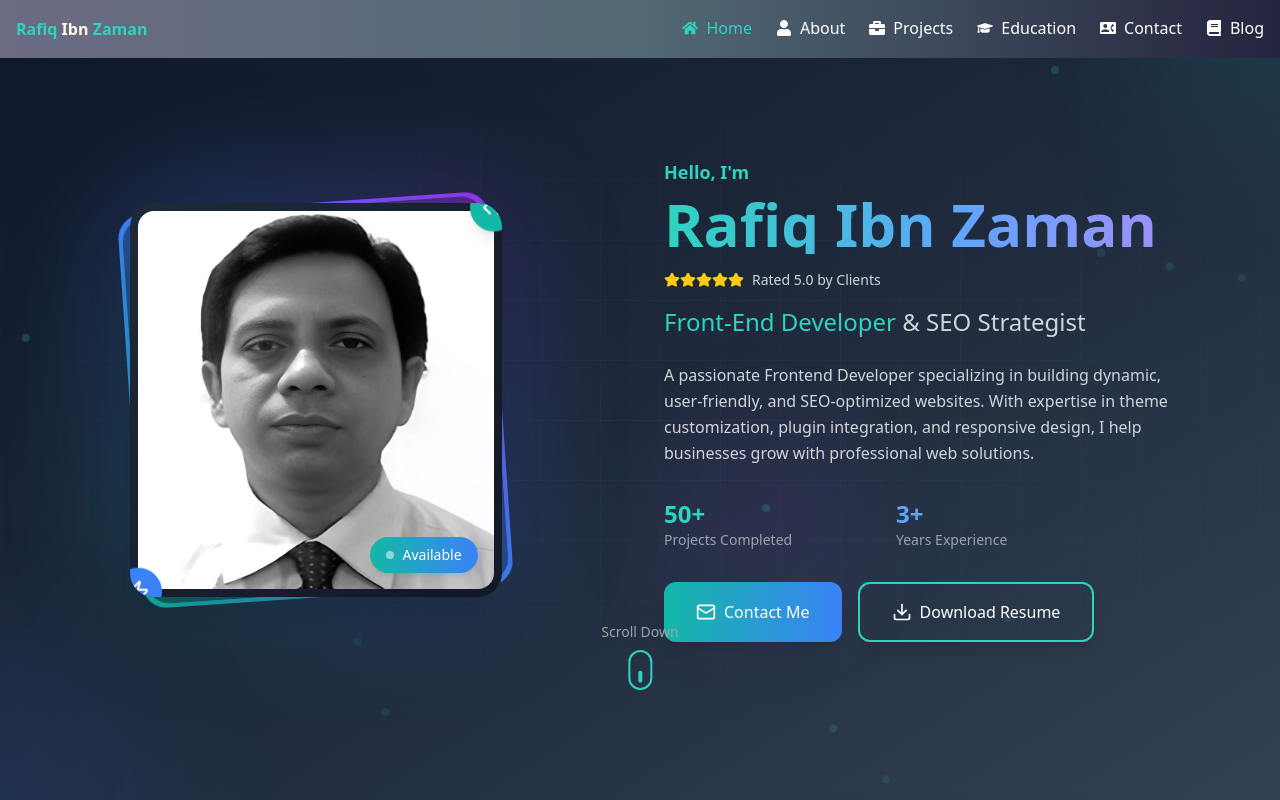
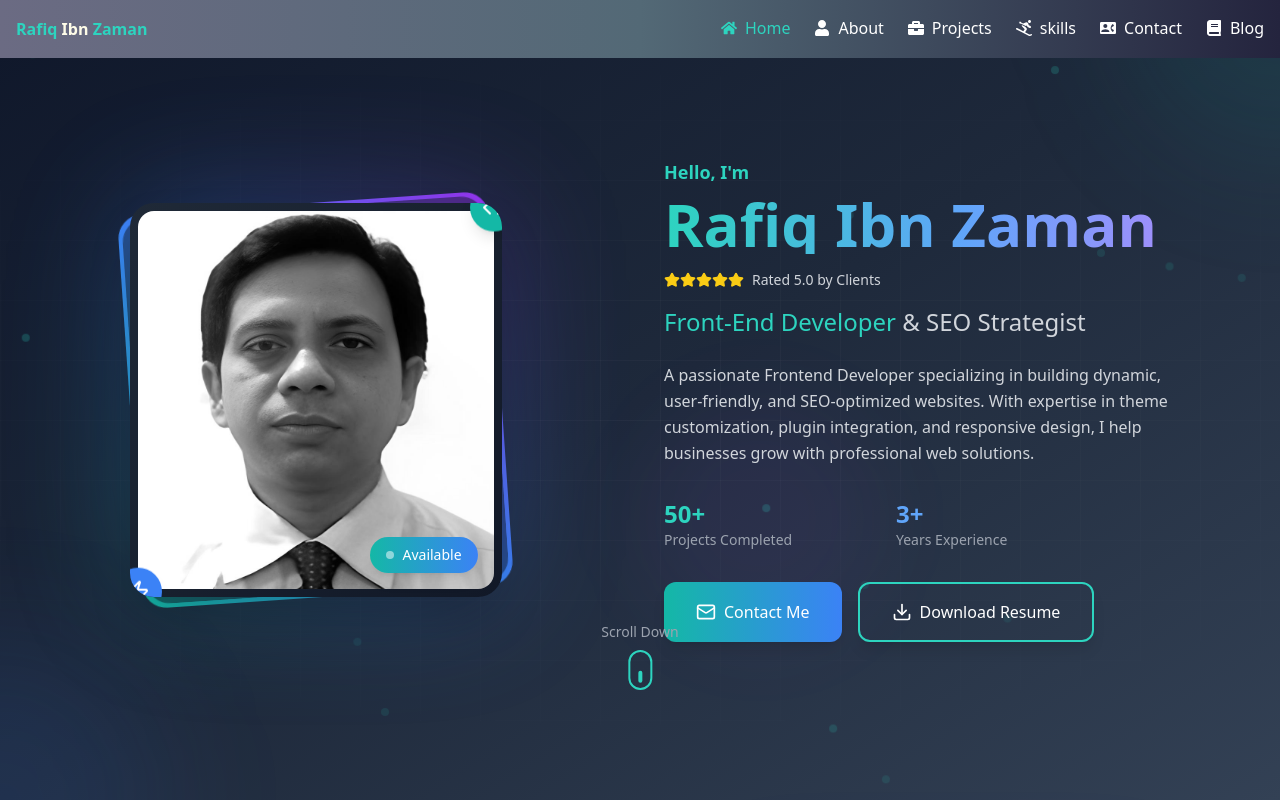
Before and after one commit to nur922184/Rafiq-Ibn-Zaman, a React (Vite) app: page / in a window 1280 px wide. Shown: the top 800 px of the page. Built offline with nearby package versions, Linux system fonts and the light colour scheme.

Commit message:
update the some

```diff
--- a/index.html
+++ b/index.html
@@ -6,7 +6,7 @@
     <meta name="viewport" content="width=device-width, initial-scale=1.0" />
 
     <!-- SEO Meta Tags -->
-    <title>Rafiq Ibn Zaman - SEO Specialist & Web Developer</title>
+    <title>Rafiq Ibn Zaman</title>
     <meta name="description" content="Rafiq Ibn Zaman - Professional SEO Specialist and Web Developer. Expert in keyword research, technical SEO, on-page optimization, and data analysis. Boosting organic growth and digital visibility.">
     <meta name="keywords" content="Rafiq Ibn Zaman, SEO Specialist, Web Developer, SEO Expert, Digital Marketing, Keyword Research, Technical SEO, Bangladesh SEO">
     <meta name="author" content="Rafiq Ibn Zaman">
--- a/src/Component/Navber/Navber.jsx
+++ b/src/Component/Navber/Navber.jsx
@@ -1,6 +1,6 @@
 import React, { useEffect, useState } from 'react';
 import { BsMoon, BsSun } from 'react-icons/bs';
-import { FaBook, FaBriefcase, FaGraduationCap, FaHome, FaPen, FaUser } from 'react-icons/fa';
+import { FaBook, FaBriefcase, FaGraduationCap, FaHome, FaPen, FaSkiing, FaUser } from 'react-icons/fa';
 import { MdContactPhone } from 'react-icons/md';
 import { Link } from 'react-scroll'; // ✅ react-scroll import
 
@@ -76,7 +76,7 @@ const Navber = () => {
                     </li>
                     <li>
                         <Link
-                            to="education"
+                            to="skills"
                             smooth={true}
                             duration={500}
                             spy={true}
@@ -84,7 +84,7 @@ const Navber = () => {
                             activeClass="text-teal-400 border-b-2 border-teal-400"
                             className="flex items-center gap-2 cursor-pointer hover:text-teal-400 border-b-2 border-transparent hover:border-teal-400 transition"
                         >
-                            <FaGraduationCap /> Education
+                            <FaSkiing /> skills
                         </Link>
                     </li>
                     <li>
@@ -185,7 +185,7 @@ const Navber = () => {
                             </li>
                             <li>
                                 <Link
-                                    to="education"
+                                    to="skills"
                                     smooth={true}
                                     duration={500}
                                     spy={true}
@@ -193,7 +193,7 @@ const Navber = () => {
                                     activeClass="text-teal-400"
                                     className="cursor-pointer text-white hover:text-teal-400 transition"
                                 >
-                                    <FaGraduationCap size={18} />
+                                    <FaSkiing size={18} />
                                 </Link>
                             </li>
                             <li>
--- a/src/Router/Router.jsx
+++ b/src/Router/Router.jsx
@@ -7,7 +7,7 @@ import Skills from '../Component/Skills/Skills';
 import Blog from '../Pages/Blog/Blog';
 import SocialMedia from '../Pages/Contact/SocialMedia';
 import Footer from '../Component/Footer/Footer';
-import Education from '../Pages/Education/Education';
+// import Education from '../Pages/Education/Education';
 import Works from '../Pages/Works/Works';
 import Resume from '../Pages/Resume/Resume';
 
@@ -17,8 +17,9 @@ const Router = () => {
             <Navber></Navber>
             <section id="home" name="home" ><Hero></Hero></section>
             <section id="home" name="home" ><AboutMe></AboutMe></section>
-            <Skills></Skills>
-            <section id="education" name="education" ><Education></Education></section>
+
+            {/* <section id="education" name="education" ><Education></Education></section> */}
+            <section id="skills" name="skills" > <Skills></Skills></section>
             <SocialMedia></SocialMedia>
             <section id="about" name="about" ><Contact></Contact></section>
             <section id="work" name="work" > <Works></Works></section>
```
